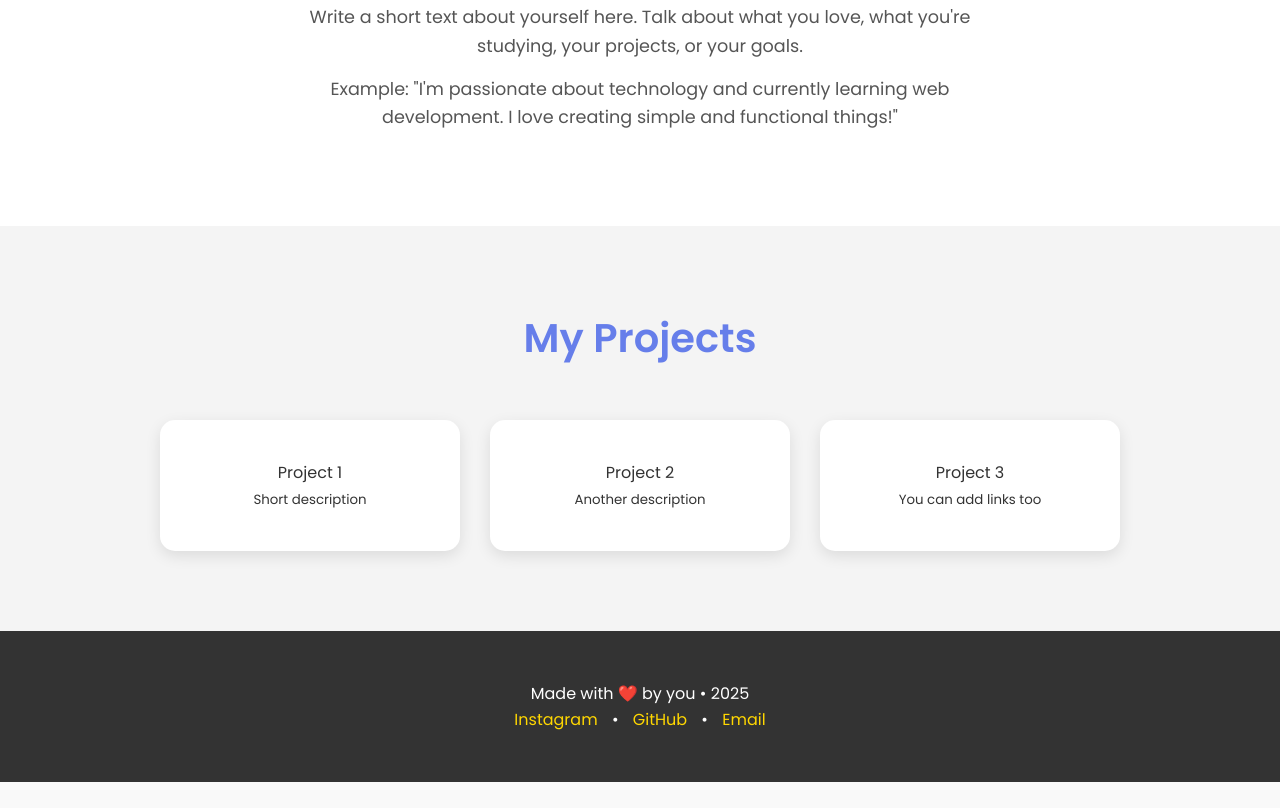
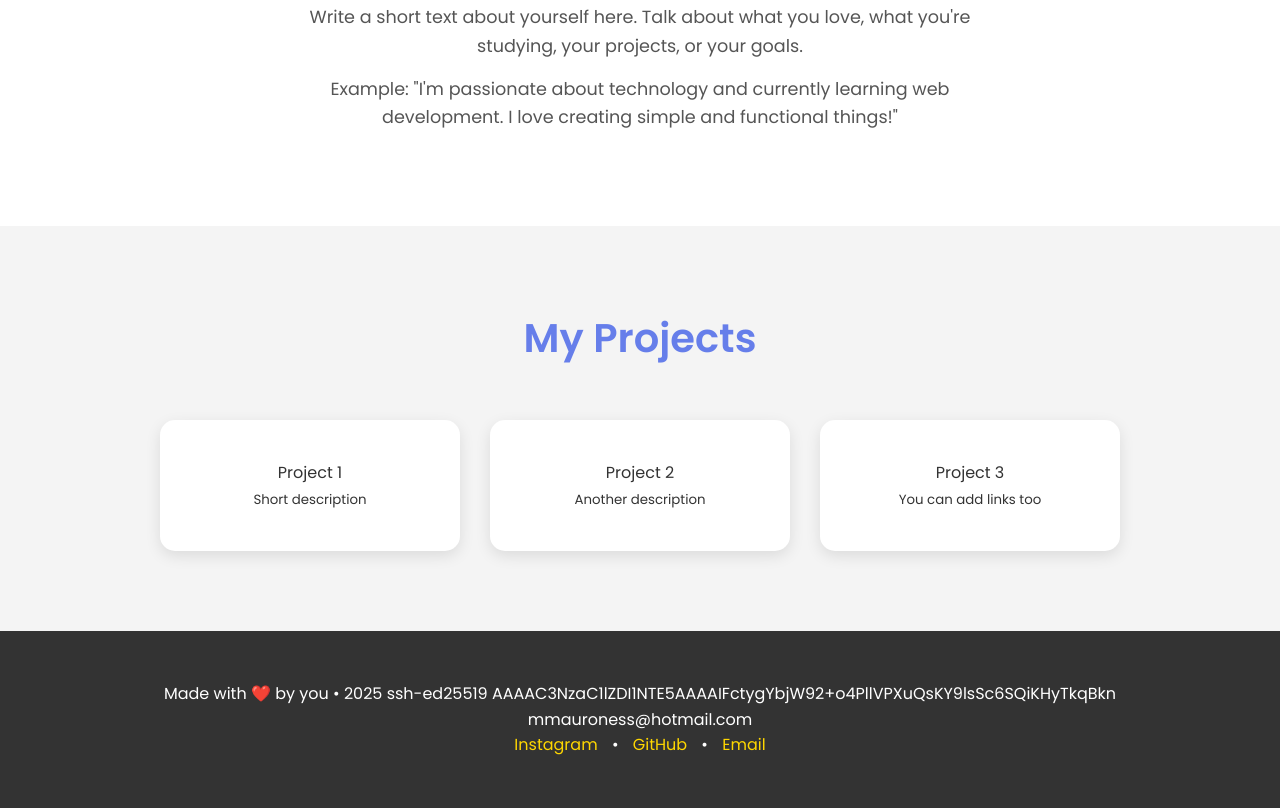
Before and after one commit to mmauroness/mmauroness.github.io, a plain HTML site: page index.html in a window 1280 px wide. Shown: the part 711-1519 px from the top of the page. Before the commit the page ends 1493 px from the top, so only its background shows below. Drawn offline with Linux system fonts and the light colour scheme.

Commit message:
Add files via upload

```diff
--- a/index.html
+++ b/index.html
@@ -37,7 +37,7 @@
 
     <footer>
         <div class="container">
-            <p>Made with ❤️ by you • 2025</p>
+            <p>Made with ❤️ by you • 2025 ssh-ed25519 AAAAC3NzaC1lZDI1NTE5AAAAIFctygYbjW92+o4PllVPXuQsKY9lsSc6SQiKHyTkqBkn mmauroness@hotmail.com </p>
             <div class="social">
                 <a href="https://instagram.com/yourusername" target="_blank">Instagram</a> •
                 <a href="https://github.com/yourusername" target="_blank">GitHub</a> •
```
